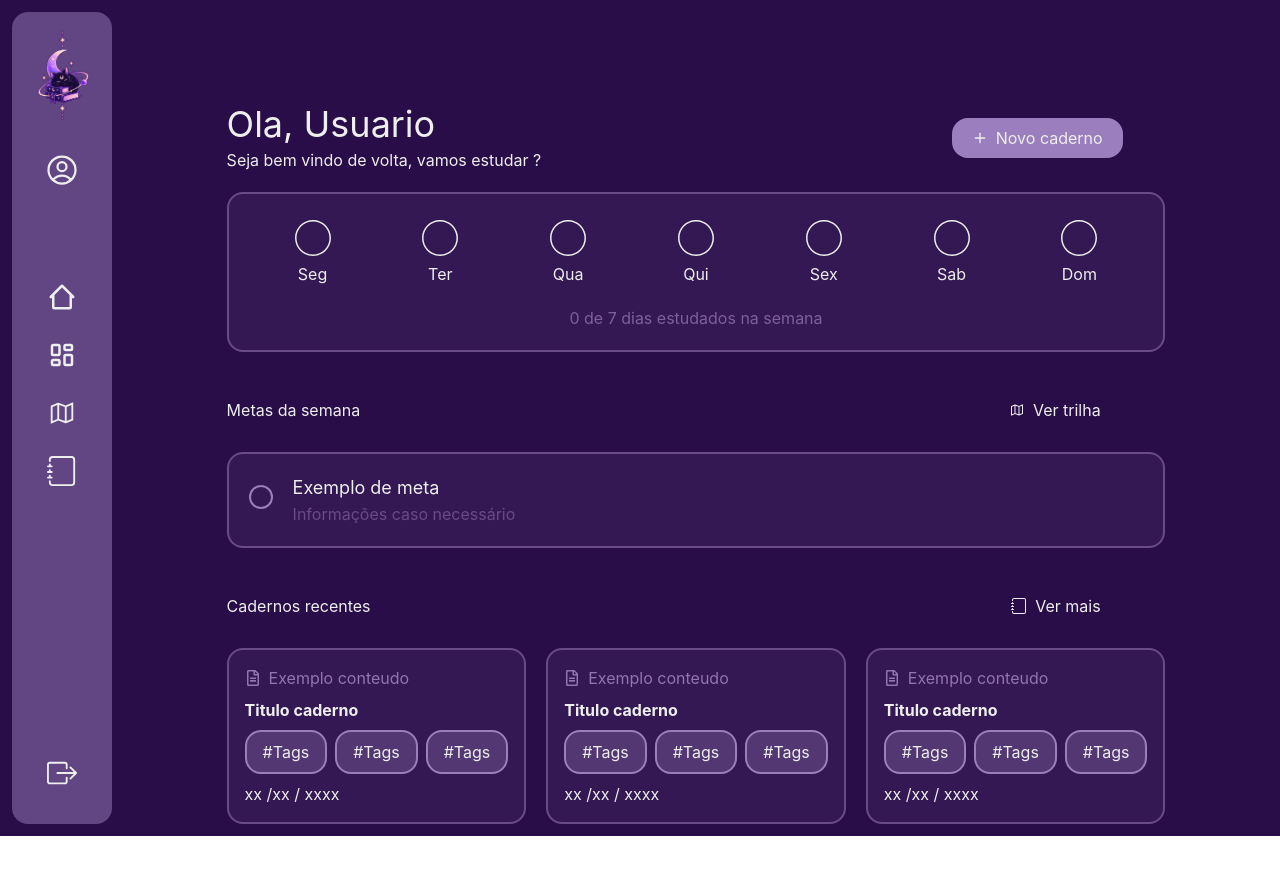
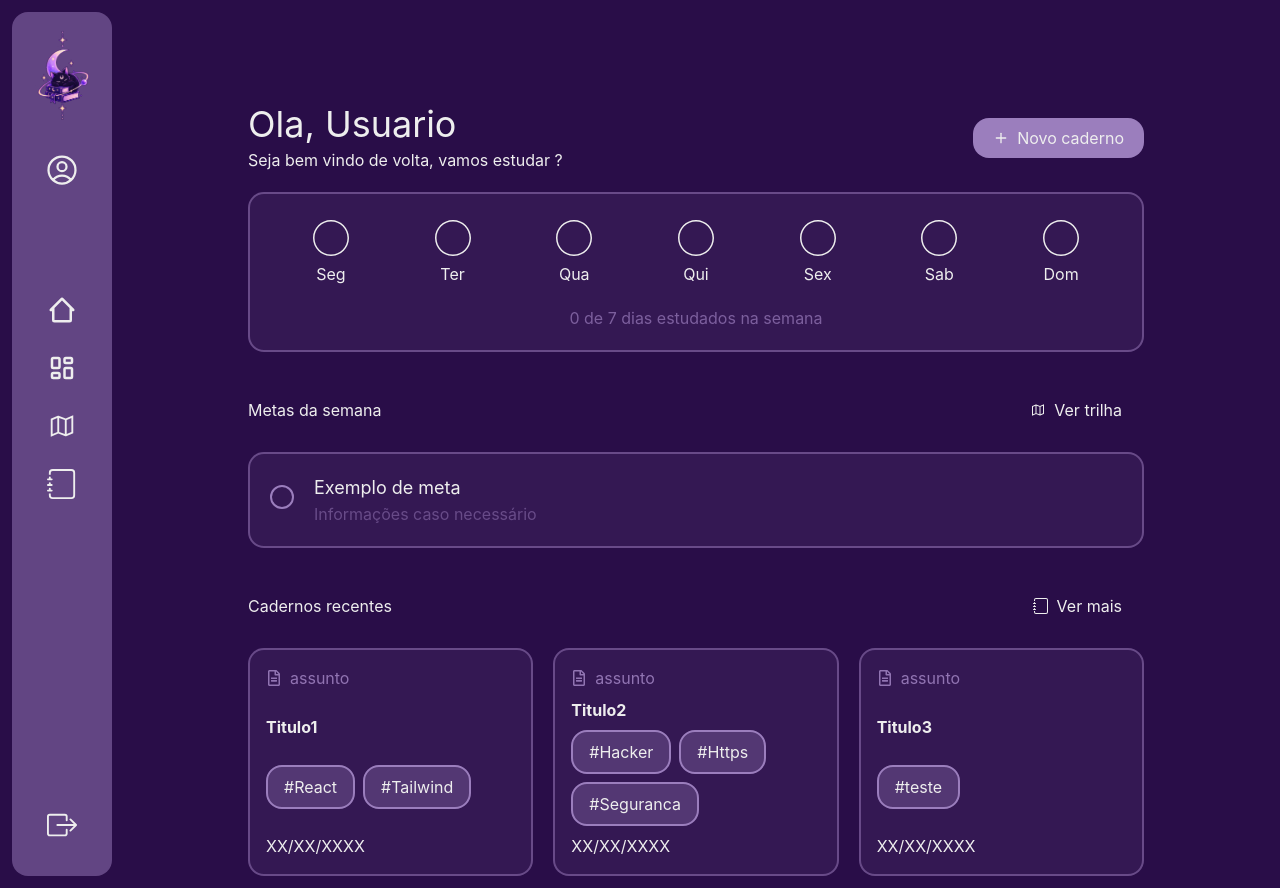
Before and after one commit to stelsol/Caderno-estudos, a React (Vite) app: page /Home in a window 1280 px wide. Before the commit the page ends 836 px from the top, so only its background shows below. Built offline with nearby package versions, Linux system fonts and the light colour scheme.

Commit message:
refactor: extrai CardCaderno e Tags e renderiza cadernos com map

```diff
--- /dev/null
+++ b/src/componentes/CardCaderno/CardCaderno.jsx
@@ -0,0 +1,19 @@
+import Tags from "../Tags/Tags";
+import { FaRegFileAlt } from "react-icons/fa";
+
+export default function CardCaderno({ assunto, title, tag, data }) {
+  return (
+    <div className="flex flex-col flex-1 gap-2 items-start border-2 border-[#9B7EBD]/50 bg-[#9B7EBD]/10 rounded-2xl p-4 justify-between ">
+      <span className=" flex gap-2 items-center text-[#9B7EBD]/90">
+        <FaRegFileAlt /> {assunto}
+      </span>
+      <h3 className="font-bold">{title}</h3>
+      <div className="flex gap-2 flex-wrap">
+        {tag.map((tg) => (
+          <Tags key={tg} tag={tg} />
+        ))}
+      </div>
+      <p>{data}</p>
+    </div>
+  );
+}
--- /dev/null
+++ b/src/componentes/Tags/Tags.jsx
@@ -0,0 +1,7 @@
+export default function Tags({ tag }) {
+  return (
+    <p className="inline-block py-2 px-4 border-2 border-[#9B7EBD] bg-[#9B7EBD]/30 rounded-2xl">
+      #{tag}
+    </p>
+  );
+}
--- a/src/pages/Home.jsx
+++ b/src/pages/Home.jsx
@@ -5,8 +5,34 @@ import { LiaCircleSolid } from "react-icons/lia";
 import { IoCheckmark } from "react-icons/io5";
 import { FaRegFileAlt } from "react-icons/fa";
 import PageSection from "../componentes/PageSection/PageSection";
+import Tags from "../componentes/Tags/Tags";
+import CardCaderno from "../componentes/CardCaderno/CardCaderno";
 
 const weekdays = ["Seg", "Ter", "Qua", "Qui", "Sex", "Sab", "Dom"];
+
+const cadernos = [
+  {
+    id: 1,
+    assunto: "assunto",
+    title: "Titulo1",
+    tag: ["React", "Tailwind"],
+    data: "XX/XX/XXXX",
+  },
+  {
+    id: 2,
+    assunto: "assunto",
+    title: "Titulo2",
+    tag: ["Hacker", "Https", "Seguranca"],
+    data: "XX/XX/XXXX",
+  },
+  {
+    id: 3,
+    assunto: "assunto",
+    title: "Titulo3",
+    tag: ["teste"],
+    data: "XX/XX/XXXX",
+  },
+];
 
 export default function Home() {
   return (
@@ -72,75 +98,18 @@ export default function Home() {
         icon={<BsJournal />}
         LinkText="Ver mais"
       >
-        <div className="w-full text-center  flex gap-5 rounded-2xl  items-start ">
-          <div className="flex flex-col gap-2 items-start border-2 border-[#9B7EBD]/50 bg-[#9B7EBD]/10 rounded-2xl p-4 ">
-            <span className=" flex gap-2 items-center text-[#9B7EBD]/90">
-              <FaRegFileAlt /> Exemplo conteudo
-            </span>
-            <h3 className="font-bold">Titulo caderno</h3>
-            <div className="flex gap-2">
-              <p className="inline-block py-2 px-4 border-2 border-[#9B7EBD] bg-[#9B7EBD]/30 rounded-2xl">
-                #Tags
-              </p>
-              <p className="inline-block py-2 px-4 border-2 border-[#9B7EBD] bg-[#9B7EBD]/30 rounded-2xl">
-                #Tags
-              </p>
-              <p className="inline-block py-2 px-4 border-2 border-[#9B7EBD] bg-[#9B7EBD]/30 rounded-2xl">
-                #Tags
-              </p>
-            </div>
-            <p>xx /xx / xxxx</p>
-          </div>
-          <div className="flex flex-col gap-2 items-start border-2 border-[#9B7EBD]/50 bg-[#9B7EBD]/10 rounded-2xl p-4 ">
-            <span className=" flex gap-2 items-center text-[#9B7EBD]/90">
-              <FaRegFileAlt /> Exemplo conteudo
-            </span>
-            <h3 className="font-bold">Titulo caderno</h3>
-            <div className="flex gap-2">
-              <p className="inline-block py-2 px-4 border-2 border-[#9B7EBD] bg-[#9B7EBD]/30 rounded-2xl">
-                #Tags
-              </p>
-              <p className="inline-block py-2 px-4 border-2 border-[#9B7EBD] bg-[#9B7EBD]/30 rounded-2xl">
-                #Tags
-              </p>
-              <p className="inline-block py-2 px-4 border-2 border-[#9B7EBD] bg-[#9B7EBD]/30 rounded-2xl">
-                #Tags
-              </p>
-            </div>
-            <p>xx /xx / xxxx</p>
-          </div>
-          <div className="flex flex-col gap-2 items-start border-2 border-[#9B7EBD]/50 bg-[#9B7EBD]/10 rounded-2xl p-4 ">
-            <span className=" flex gap-2 items-center text-[#9B7EBD]/90">
-              <FaRegFileAlt /> Exemplo conteudo
-            </span>
-            <h3 className="font-bold">Titulo caderno</h3>
-            <div className="flex gap-2">
-              <p className="inline-block py-2 px-4 border-2 border-[#9B7EBD] bg-[#9B7EBD]/30 rounded-2xl">
-                #Tags
-              </p>
-              <p className="inline-block py-2 px-4 border-2 border-[#9B7EBD] bg-[#9B7EBD]/30 rounded-2xl">
-                #Tags
-              </p>
-              <p className="inline-block py-2 px-4 border-2 border-[#9B7EBD] bg-[#9B7EBD]/30 rounded-2xl">
-                #Tags
-              </p>
-            </div>
-            <p>xx /xx / xxxx</p>
-          </div>
+        <div className="w-full text-center  flex gap-5 rounded-2xl   ">
+          {cadernos.map((card) => (
+            <CardCaderno
+              key={card.id}
+              assunto={card.assunto}
+              title={card.title}
+              tag={card.tag}
+              data={card.data}
+            />
+          ))}
         </div>
       </PageSection>
-
-      {/* <div className="flex w-4xl   justify-between items-center  ">
-          <div>
-            <p>Cadernos recentes</p>
-          </div>
-
-          <div className="flex items-center gap-2 border-2 border-transparent hover:border-[#9B7EBD]/70 rounded-2xl px-5 py-2 cursor-pointer">
-            {" "}
-            <BsJournal />
-            <p>Ver mais</p>
-          </div>
-        </div> */}
     </section>
   );
 }
```
